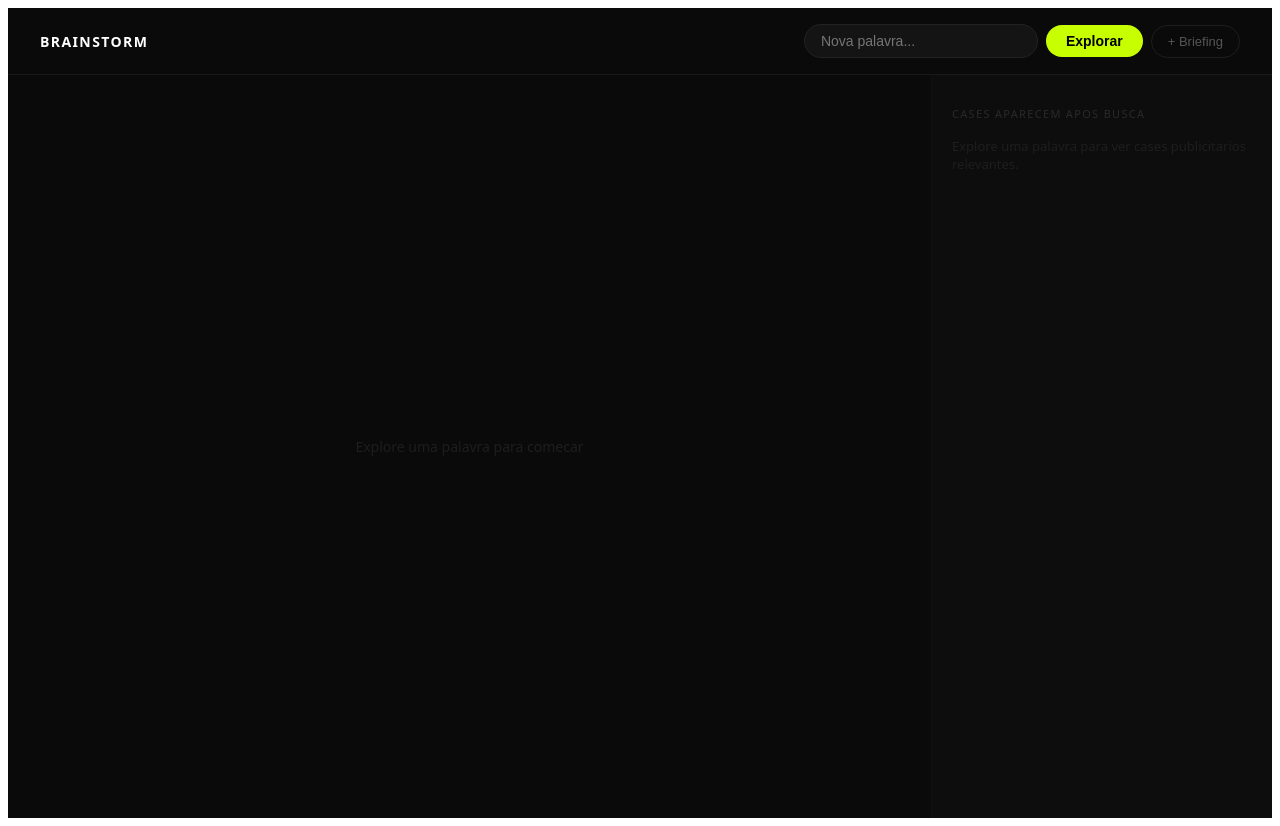
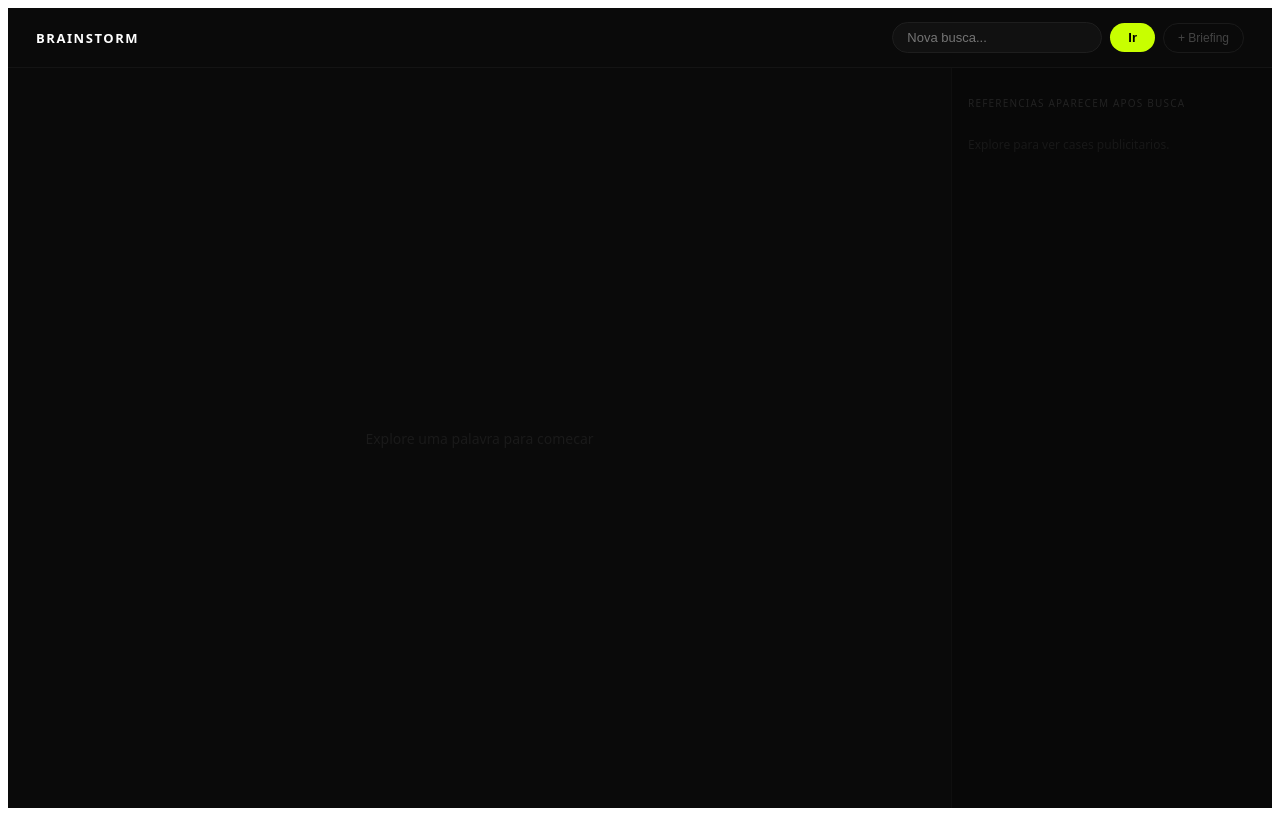
Before and after one commit to victorvolpe1998/brainstorm-criativo, a Next.js app: page /mapa in a window 1280 px wide. Built offline with nearby package versions, Linux system fonts and the light colour scheme.

Commit message:
Update mapa.js

```diff
--- a/pages/mapa.js
+++ b/pages/mapa.js
@@ -7,31 +7,37 @@ export default function Mapa() {
   const [nos, setNos] = useState([]);
   const [centro, setCentro] = useState('');
   const [carregando, setCarregando] = useState(false);
-  const [historico, setHistorico] = useState([]);
+  const [trilha, setTrilha] = useState([]);
   const [cases, setCases] = useState([]);
   const [caseAtivo, setCaseAtivo] = useState(null);
   const [modoArquivo, setModoArquivo] = useState(false);
   const [palavra, setPalavra] = useState('');
   const [arquivo, setArquivo] = useState(null);
+  const [animando, setAnimando] = useState(false);
   const inputRef = useRef();
 
   useEffect(function() {
     const termo = router.query.q;
-    if (termo) {
-      setPalavra(termo);
-      explorar(termo);
-    }
+    if (termo) { setPalavra(termo); explorar(termo, []); }
   }, [router.query.q]);
 
-  async function explorar(termo) {
+  async function explorar(termo, trilhaAtual) {
     if (!termo) return;
+    setAnimando(true);
+    setTimeout(async function() {
       setCarregando(true);
-    setCentro(termo);
       setNos([]);
       setCases([]);
       setCaseAtivo(null);
       setModoArquivo(false);
-    setHistorico(function(h) { return [...h.filter(function(x) { return x !== termo; }), termo].slice(-8); });
+      setCentro(termo);
+      const novaTrilha = trilhaAtual !== undefined ? trilhaAtual : trilha;
+      setTrilha(function(t) {
+        const base = trilhaAtual !== undefined ? trilhaAtual : t;
+        if (base[base.length - 1] === termo) return base;
+        return [...base, termo].slice(-8);
+      });
+      setAnimando(false);
       const res = await fetch('/api/gerar', {
         method: 'POST',
         headers: { 'Content-Type': 'application/json' },
@@ -41,28 +47,31 @@ export default function Mapa() {
       setNos(data.palavras || []);
       setCases(data.cases || []);
       setCarregando(false);
+    }, 200);
   }
 
   async function explorarArquivo(file) {
     if (!file) return;
+    setAnimando(true);
+    setTimeout(async function() {
       setCarregando(true);
       setNos([]);
       setCases([]);
       setCaseAtivo(null);
       setModoArquivo(true);
-    setCentro('Analisando briefing...');
+      setCentro('Analisando...');
+      setAnimando(false);
       const formData = new FormData();
       formData.append('arquivo', file);
-    const res = await fetch('/api/briefing', {
-      method: 'POST',
-      body: formData
-    });
+      const res = await fetch('/api/briefing', { method: 'POST', body: formData });
       const data = await res.json();
-    setCentro(data.tema || 'Briefing');
+      const tema = data.tema || 'Briefing';
+      setCentro(tema);
       setNos(data.palavras || []);
       setCases(data.cases || []);
-    setHistorico(function(h) { return [...h.filter(function(x) { return x !== data.tema; }), data.tema].slice(-8); });
+      setTrilha(function(t) { return [...t, tema].slice(-8); });
       setCarregando(false);
+    }, 200);
   }
 
   function onArquivo(e) {
@@ -70,6 +79,14 @@ export default function Mapa() {
     if (!file) return;
     setArquivo(file);
     explorarArquivo(file);
+  }
+
+  function voltarPara(idx) {
+    const novaTrilha = trilha.slice(0, idx + 1);
+    const termo = trilha[idx];
+    setTrilha(novaTrilha);
+    setPalavra(termo);
+    explorar(termo, novaTrilha);
   }
 
   const cores = ['#EEEDFE','#E1F5EE','#FAECE7','#FAEEDA','#FBEAF0','#E6F1FB','#EAF3DE','#FCF0E4','#EEF6FF','#F5EEFE','#E8F8F2','#FFF0EC'];
@@ -80,146 +97,140 @@ export default function Mapa() {
   const angulos = nos.map(function(_, i) { return (2 * Math.PI * i / total) - Math.PI / 2; });
 
   function abrirUrl(url) {
-    if (!url) return;
-    window.open(url, '_blank');
+    if (url && url.startsWith('http')) window.open(url, '_blank');
   }
 
   return (
-    <div style={{ fontFamily: 'system-ui, sans-serif', minHeight: '100vh', background: '#0a0a0a', color: '#fff' }}>
+    <div style={{ fontFamily: 'system-ui, sans-serif', height: '100vh', background: '#0a0a0a', color: '#fff', display: 'flex', flexDirection: 'column', overflow: 'hidden' }}>
       <Head><title>Brainstorm Criativo</title></Head>
 
-      <div style={{ display: 'flex', alignItems: 'center', justifyContent: 'space-between', padding: '16px 32px', borderBottom: '1px solid #1a1a1a' }}>
-        <span onClick={function() { router.push('/'); }} style={{ fontSize: '14px', fontWeight: '700', cursor: 'pointer', letterSpacing: '0.1em', color: '#fff' }}>BRAINSTORM</span>
+      <div style={{ display: 'flex', alignItems: 'center', justifyContent: 'space-between', padding: '14px 28px', borderBottom: '1px solid #141414', flexShrink: 0 }}>
+        <span onClick={function() { router.push('/'); }} style={{ fontSize: '13px', fontWeight: '700', cursor: 'pointer', letterSpacing: '0.12em', color: '#fff' }}>BRAINSTORM</span>
         <div style={{ display: 'flex', gap: '8px', alignItems: 'center' }}>
           <input
             value={palavra}
             onChange={function(e) { setPalavra(e.target.value); }}
-            onKeyDown={function(e) { if (e.key === 'Enter') explorar(palavra); }}
-            placeholder="Nova palavra..."
-            style={{ padding: '8px 16px', borderRadius: '20px', border: '1px solid #222', background: '#141414', color: '#fff', fontSize: '14px', outline: 'none', width: '200px' }}
+            onKeyDown={function(e) { if (e.key === 'Enter') { setTrilha([]); explorar(palavra, []); } }}
+            placeholder="Nova busca..."
+            style={{ padding: '7px 14px', borderRadius: '20px', border: '1px solid #1e1e1e', background: '#111', color: '#fff', fontSize: '13px', outline: 'none', width: '180px' }}
           />
-          <button onClick={function() { explorar(palavra); }}
-            style={{ padding: '8px 20px', borderRadius: '20px', background: '#C8FF00', color: '#000', border: 'none', cursor: 'pointer', fontSize: '14px', fontWeight: '700' }}>
-            Explorar
+          <button onClick={function() { setTrilha([]); explorar(palavra, []); }}
+            style={{ padding: '7px 18px', borderRadius: '20px', background: '#C8FF00', color: '#000', border: 'none', cursor: 'pointer', fontSize: '13px', fontWeight: '700' }}>
+            Ir
           </button>
           <button onClick={function() { inputRef.current.click(); }}
-            style={{ padding: '8px 16px', borderRadius: '20px', background: 'transparent', color: '#555', border: '1px solid #1e1e1e', cursor: 'pointer', fontSize: '13px' }}>
+            style={{ padding: '7px 14px', borderRadius: '20px', background: 'transparent', color: '#444', border: '1px solid #1a1a1a', cursor: 'pointer', fontSize: '12px' }}>
             + Briefing
           </button>
           <input ref={inputRef} type="file" accept=".pptx,.docx,.pdf,.txt" onChange={onArquivo} style={{ display: 'none' }} />
         </div>
       </div>
 
-      {historico.length > 0 && (
-        <div style={{ display: 'flex', gap: '6px', padding: '10px 32px', borderBottom: '1px solid #111', flexWrap: 'wrap' }}>
-          {historico.map(function(h, i) {
+      {trilha.length > 1 && (
+        <div style={{ display: 'flex', alignItems: 'center', gap: '4px', padding: '8px 28px', borderBottom: '1px solid #0f0f0f', flexShrink: 0, overflowX: 'auto' }}>
+          {trilha.map(function(t, i) {
+            const ativo = i === trilha.length - 1;
             return (
-              <button key={i} onClick={function() { setPalavra(h); explorar(h); }}
-                style={{ padding: '3px 12px', borderRadius: '20px', background: centro === h ? '#1a1a1a' : 'transparent', color: centro === h ? '#C8FF00' : '#444', border: '1px solid ' + (centro === h ? '#2a2a2a' : '#111'), cursor: 'pointer', fontSize: '12px', transition: 'all 0.15s' }}>
-                {h}
+              <div key={i} style={{ display: 'flex', alignItems: 'center', gap: '4px', flexShrink: 0 }}>
+                {i > 0 && <span style={{ color: '#222', fontSize: '12px' }}>›</span>}
+                <button
+                  onClick={function() { if (!ativo) voltarPara(i); }}
+                  style={{ padding: '2px 10px', borderRadius: '12px', background: ativo ? '#C8FF00' : 'transparent', color: ativo ? '#000' : '#333', border: '1px solid ' + (ativo ? '#C8FF00' : '#1a1a1a'), cursor: ativo ? 'default' : 'pointer', fontSize: '11px', fontWeight: ativo ? '700' : '400', whiteSpace: 'nowrap', transition: 'all 0.15s' }}>
+                  {t}
                 </button>
+              </div>
             );
           })}
         </div>
       )}
 
-      <div style={{ display: 'grid', gridTemplateColumns: '1fr 340px', height: 'calc(100vh - 57px)' }}>
+      <div style={{ flex: 1, display: 'grid', gridTemplateColumns: '1fr 320px', overflow: 'hidden' }}>
 
-        <div style={{ position: 'relative', borderRight: '1px solid #111', overflow: 'hidden' }}>
+        <div style={{ position: 'relative', borderRight: '1px solid #0f0f0f', overflow: 'hidden' }}>
 
-          {carregando && (
-            <div style={{ position: 'absolute', inset: 0, display: 'flex', alignItems: 'center', justifyContent: 'center', flexDirection: 'column', gap: '16px' }}>
-              <div style={{ width: '32px', height: '32px', border: '2px solid #1a1a1a', borderTopColor: '#C8FF00', borderRadius: '50%', animation: 'spin 0.8s linear infinite' }} />
-              <p style={{ color: '#2a2a2a', fontSize: '13px' }}>{modoArquivo ? 'Lendo briefing...' : 'Gerando conexoes...'}</p>
+          {(carregando || animando) && (
+            <div style={{ position: 'absolute', inset: 0, display: 'flex', alignItems: 'center', justifyContent: 'center', flexDirection: 'column', gap: '14px', zIndex: 10 }}>
+              <div style={{ width: '28px', height: '28px', border: '2px solid #1a1a1a', borderTopColor: '#C8FF00', borderRadius: '50%', animation: 'spin 0.7s linear infinite' }} />
+              <p style={{ color: '#252525', fontSize: '12px' }}>{modoArquivo ? 'Lendo briefing...' : 'Gerando...'}</p>
             </div>
           )}
 
-          {!carregando && centro && (
+          {!carregando && !animando && centro && (
             <svg width="100%" height="100%" style={{ position: 'absolute', top: 0, left: 0, pointerEvents: 'none' }}>
               {angulos.map(function(ang, i) {
                 const x2 = 50 + 36 * Math.cos(ang);
                 const y2 = 50 + 40 * Math.sin(ang);
-                return <line key={i} x1="50%" y1="50%" x2={x2 + '%'} y2={y2 + '%'} stroke="#1e1e1e" strokeWidth="1" strokeDasharray="4 3" />;
+                return <line key={i} x1="50%" y1="50%" x2={x2 + '%'} y2={y2 + '%'} stroke="#161616" strokeWidth="1" strokeDasharray="3 4" />;
               })}
             </svg>
           )}
 
-          {!carregando && centro && (
-            <div style={{ position: 'absolute', left: '50%', top: '50%', transform: 'translate(-50%,-50%)', padding: '14px 28px', background: '#0f0f0f', border: '1px solid #C8FF00', borderRadius: '32px', fontSize: '17px', fontWeight: '700', zIndex: 3, whiteSpace: 'nowrap', color: '#C8FF00', letterSpacing: '0.02em' }}>
+          {!carregando && !animando && centro && (
+            <div style={{ position: 'absolute', left: '50%', top: '50%', transform: 'translate(-50%,-50%)', padding: '13px 26px', background: '#0a0a0a', border: '1px solid #C8FF00', borderRadius: '32px', fontSize: '16px', fontWeight: '700', zIndex: 3, color: '#C8FF00', letterSpacing: '0.02em', whiteSpace: 'nowrap', maxWidth: '280px', textAlign: 'center', animation: 'fadeIn 0.3s ease' }}>
               {centro}
             </div>
           )}
 
-          {!carregando && nos.map(function(no, i) {
+          {!carregando && !animando && nos.map(function(no, i) {
             const ang = angulos[i];
             const x = 50 + 36 * Math.cos(ang);
             const y = 50 + 40 * Math.sin(ang);
             const temEspaco = no.includes(' ');
             return (
               <div key={i}
-                style={{ position: 'absolute', left: x + '%', top: y + '%', transform: 'translate(-50%,-50%)', padding: temEspaco ? '8px 14px' : '7px 16px', background: cores[i % cores.length], border: '1px solid ' + coresBorda[i % coresBorda.length], borderRadius: temEspaco ? '12px' : '20px', fontSize: temEspaco ? '12px' : '13px', fontWeight: '500', color: coresTexto[i % coresTexto.length], cursor: 'pointer', whiteSpace: 'nowrap', zIndex: 2, transition: 'transform 0.15s', maxWidth: '180px', textAlign: 'center', lineHeight: '1.4' }}
+                style={{ position: 'absolute', left: x + '%', top: y + '%', transform: 'translate(-50%,-50%)', padding: temEspaco ? '7px 13px' : '7px 15px', background: cores[i % cores.length], border: '1px solid ' + coresBorda[i % coresBorda.length], borderRadius: temEspaco ? '10px' : '20px', fontSize: temEspaco ? '11px' : '12px', fontWeight: '500', color: coresTexto[i % coresTexto.length], cursor: 'pointer', whiteSpace: 'nowrap', zIndex: 2, transition: 'transform 0.15s, box-shadow 0.15s', maxWidth: '200px', textAlign: 'center', lineHeight: '1.4', animation: 'fadeIn 0.4s ease' }}
                 onClick={function() { setPalavra(no); explorar(no); }}
-                onMouseEnter={function(e) { e.currentTarget.style.transform = 'translate(-50%,-50%) scale(1.08)'; }}
-                onMouseLeave={function(e) { e.currentTarget.style.transform = 'translate(-50%,-50%) scale(1)'; }}
+                onMouseEnter={function(e) { e.currentTarget.style.transform = 'translate(-50%,-50%) scale(1.08)'; e.currentTarget.style.boxShadow = '0 0 0 2px ' + coresBorda[i % coresBorda.length] + '44'; }}
+                onMouseLeave={function(e) { e.currentTarget.style.transform = 'translate(-50%,-50%) scale(1)'; e.currentTarget.style.boxShadow = 'none'; }}
               >
                 {no}
               </div>
             );
           })}
 
-          {!carregando && !centro && (
+          {!carregando && !animando && !centro && (
             <div style={{ position: 'absolute', inset: 0, display: 'flex', alignItems: 'center', justifyContent: 'center' }}>
-              <p style={{ color: '#1e1e1e', fontSize: '14px' }}>Explore uma palavra para comecar</p>
+              <p style={{ color: '#1a1a1a', fontSize: '14px' }}>Explore uma palavra para comecar</p>
             </div>
           )}
         </div>
 
-        <div style={{ overflowY: 'auto', padding: '20px 16px', background: '#0d0d0d' }}>
-          <p style={{ fontSize: '11px', color: '#2a2a2a', textTransform: 'uppercase', letterSpacing: '0.12em', marginBottom: '16px', paddingLeft: '4px' }}>
-            {cases.length > 0 ? 'Referencias criativas — ' + cases.length + ' cases' : 'Cases aparecem apos busca'}
+        <div style={{ overflowY: 'auto', padding: '18px 14px', background: '#080808', display: 'flex', flexDirection: 'column', gap: '2px' }}>
+          <p style={{ fontSize: '10px', color: '#222', textTransform: 'uppercase', letterSpacing: '0.12em', marginBottom: '12px', paddingLeft: '2px' }}>
+            {cases.length > 0 ? cases.length + ' referencias criativas' : 'Referencias aparecem apos busca'}
           </p>
 
           {cases.length === 0 && !carregando && (
-            <p style={{ color: '#1e1e1e', fontSize: '13px', paddingLeft: '4px' }}>Explore uma palavra para ver cases publicitarios relevantes.</p>
+            <p style={{ color: '#181818', fontSize: '12px', paddingLeft: '2px' }}>Explore para ver cases publicitarios.</p>
           )}
 
           {cases.map(function(c, i) {
             const temUrl = c.url && c.url.startsWith('http');
+            const aberto = caseAtivo === i;
             return (
-              <div key={i}
-                style={{ border: '1px solid ' + (caseAtivo === i ? '#C8FF00' : '#161616'), borderRadius: '12px', marginBottom: '8px', overflow: 'hidden', transition: 'border-color 0.2s' }}>
-                <div
-                  onClick={function() { setCaseAtivo(caseAtivo === i ? null : i); }}
-                  style={{ padding: '12px 14px', cursor: 'pointer', background: caseAtivo === i ? '#0c0e00' : 'transparent' }}>
-                  <div style={{ display: 'flex', justifyContent: 'space-between', alignItems: 'flex-start', gap: '8px' }}>
+              <div key={i} style={{ border: '1px solid ' + (aberto ? '#2a2800' : '#111'), borderRadius: '10px', overflow: 'hidden', transition: 'border-color 0.2s', marginBottom: '6px' }}>
+                <div onClick={function() { setCaseAtivo(aberto ? null : i); }}
+                  style={{ padding: '11px 12px', cursor: 'pointer', background: aberto ? '#0c0e00' : 'transparent', display: 'flex', justifyContent: 'space-between', alignItems: 'flex-start', gap: '8px' }}>
                   <div style={{ flex: 1, minWidth: 0 }}>
-                      <p style={{ fontSize: '13px', fontWeight: '600', margin: 0, color: '#fff' }}>{c.marca}</p>
-                      <p style={{ fontSize: '11px', color: '#3a3a3a', margin: '3px 0 0', whiteSpace: 'nowrap', overflow: 'hidden', textOverflow: 'ellipsis' }}>{c.campanha}</p>
+                    <p style={{ fontSize: '12px', fontWeight: '600', margin: 0, color: aberto ? '#C8FF00' : '#ccc' }}>{c.marca}</p>
+                    <p style={{ fontSize: '10px', color: '#2e2e2e', margin: '3px 0 0', overflow: 'hidden', textOverflow: 'ellipsis', whiteSpace: 'nowrap' }}>{c.campanha}</p>
                   </div>
-                    <span style={{ fontSize: '10px', color: caseAtivo === i ? '#C8FF00' : '#252525', flexShrink: 0, marginTop: '2px' }}>
-                      {caseAtivo === i ? 'fechar' : 'ver'}
-                    </span>
+                  <span style={{ fontSize: '9px', color: aberto ? '#C8FF00' : '#222', flexShrink: 0 }}>{aberto ? '▲' : '▼'}</span>
                 </div>
-                </div>
-
-                {caseAtivo === i && (
-                  <div style={{ padding: '0 14px 14px', background: '#0c0e00' }}>
-                    <p style={{ fontSize: '12px', color: '#555', lineHeight: '1.7', margin: '0 0 12px', borderTop: '1px solid #161600', paddingTop: '12px' }}>
+                {aberto && (
+                  <div style={{ padding: '0 12px 12px', background: '#0c0e00' }}>
+                    <p style={{ fontSize: '11px', color: '#4a4a4a', lineHeight: '1.7', margin: '0 0 10px', borderTop: '1px solid #141400', paddingTop: '10px' }}>
                       {c.insight}
                     </p>
-                    {temUrl && (
-                      <button
-                        onClick={function() { abrirUrl(c.url); }}
-                        style={{ display: 'flex', alignItems: 'center', gap: '6px', padding: '7px 14px', borderRadius: '8px', background: 'transparent', border: '1px solid #C8FF00', color: '#C8FF00', cursor: 'pointer', fontSize: '12px', fontWeight: '600', transition: 'background 0.15s' }}
-                        onMouseEnter={function(e) { e.currentTarget.style.background = '#C8FF0015'; }}
-                        onMouseLeave={function(e) { e.currentTarget.style.background = 'transparent'; }}
-                      >
-                        Ver material completo
-                        <span style={{ fontSize: '10px' }}>↗</span>
+                    {temUrl ? (
+                      <button onClick={function() { abrirUrl(c.url); }}
+                        style={{ padding: '6px 12px', borderRadius: '7px', background: 'transparent', border: '1px solid #C8FF00', color: '#C8FF00', cursor: 'pointer', fontSize: '11px', fontWeight: '600' }}
+                        onMouseEnter={function(e) { e.currentTarget.style.background = '#C8FF0012'; }}
+                        onMouseLeave={function(e) { e.currentTarget.style.background = 'transparent'; }}>
+                        Ver material ↗
                       </button>
-                    )}
-                    {!temUrl && (
-                      <p style={{ fontSize: '11px', color: '#2a2a2a', margin: 0 }}>Busque no Google: {c.marca} {c.campanha}</p>
+                    ) : (
+                      <p style={{ fontSize: '10px', color: '#222', margin: 0 }}>Busque: {c.marca} {c.campanha}</p>
                     )}
                   </div>
                 )}
@@ -229,7 +240,7 @@ export default function Mapa() {
         </div>
       </div>
 
-      <style>{'@keyframes spin { to { transform: rotate(360deg); } }'}</style>
+      <style>{'@keyframes spin { to { transform: rotate(360deg); } } @keyframes fadeIn { from { opacity: 0; transform: translate(-50%,-50%) scale(0.92); } to { opacity: 1; transform: translate(-50%,-50%) scale(1); } }'}</style>
     </div>
   );
 }
```
Lines whose indentation alone changed are shown as unchanged.
